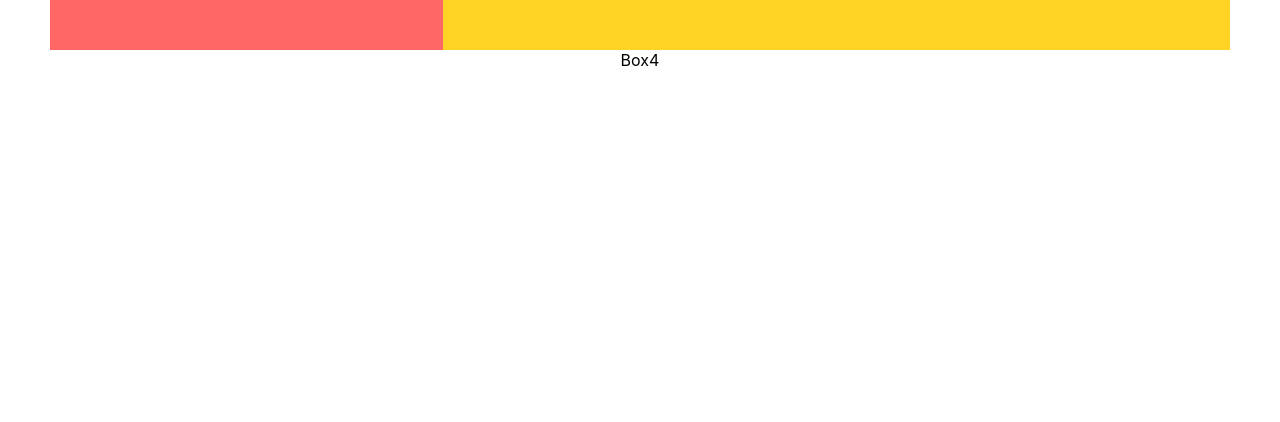
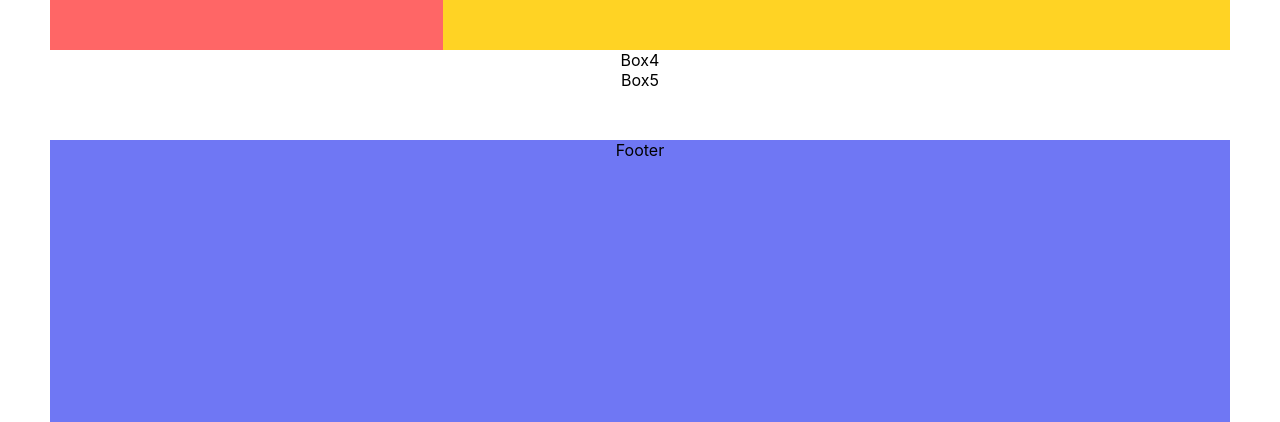
Before and after one commit to itsshailvi/Shail-Portfolio, a React (Create React App) app: page / in a window 1280 px wide. Shown: the part 1000-1422 px from the top of the page. Before the commit the page ends 1070 px from the top, so only its background shows below. Built offline with nearby package versions, Linux system fonts and the light colour scheme.

Commit message:
fixed footer width

```diff
--- a/src/App.js
+++ b/src/App.js
@@ -4,6 +4,8 @@ import { Box1 } from './Components/Box1';
 import { Box2 } from './Components/Box2';
 import { Box3 } from './Components/Box3';
 import { Box4 } from './Components/Box4';
+import { Box5 } from './Components/Box5';
+import { Footer } from './Components/Footer';
 
 function App() {
   return (
@@ -14,6 +16,8 @@ function App() {
         <Box3/>
       </div>
       <Box4/>
+      <Box5/>
+      <Footer/>
     </div>
   );
 }
--- a/src/Components/Footer.js
+++ b/src/Components/Footer.js
@@ -0,0 +1,7 @@
+import React from 'react'
+
+export const Footer = () => {
+  return (
+    <div style={{minHeight: '285px', background:"#6f77f4", marginTop: "50px", borderStyle: "solid" , borderWidth : "0px 50px", borderColor: "white"}}>Footer</div>
+  )
+}
```
